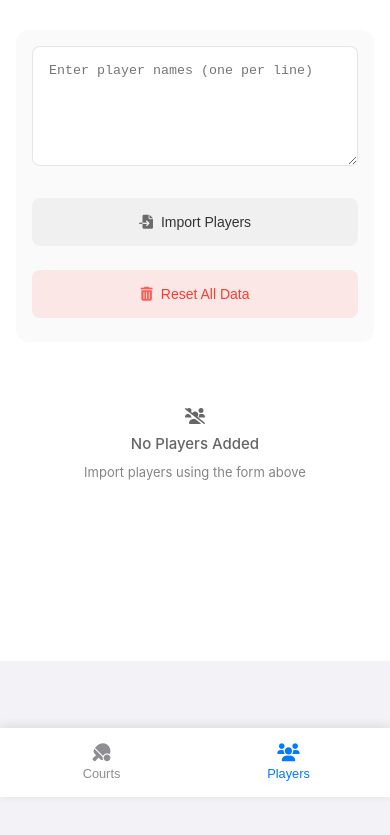
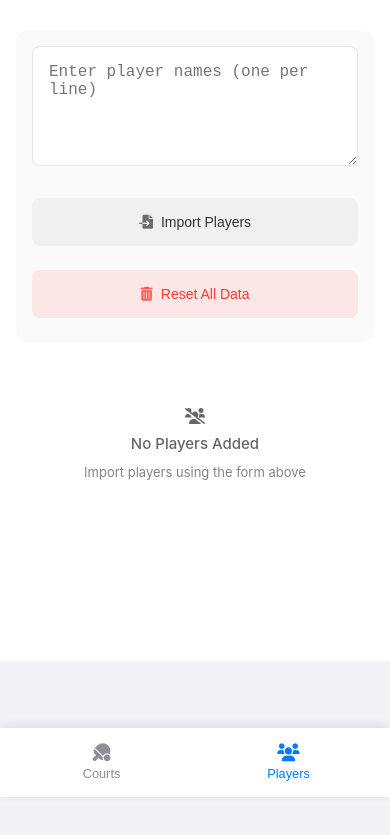
Before and after one commit to allexioz/qm, a plain HTML site: page index.html in a window 390 px wide. Both pictures are taken after a click on the button "Players". Shown: the part 47-882 px from the top of the page. Drawn offline with Linux system fonts and the light colour scheme.

Commit message:
fix mobile form

```diff
--- a/styles.css
+++ b/styles.css
@@ -2156,3 +2156,18 @@ body {
         padding-bottom: calc(60px + env(safe-area-inset-bottom));
     }
 }
+
+/* Prevent zoom on mobile inputs */
+#playerImport,
+#mobilePlayerImport {
+    font-size: 16px; /* Minimum font size to prevent iOS zoom */
+    max-height: 150px;
+}
+
+@media (max-width: 768px) {
+    #playerImport,
+    #mobilePlayerImport {
+        font-size: 16px !important; /* Force minimum font size */
+        -webkit-text-size-adjust: 100%; /* Prevent iOS font scaling */
+    }
+}
```
